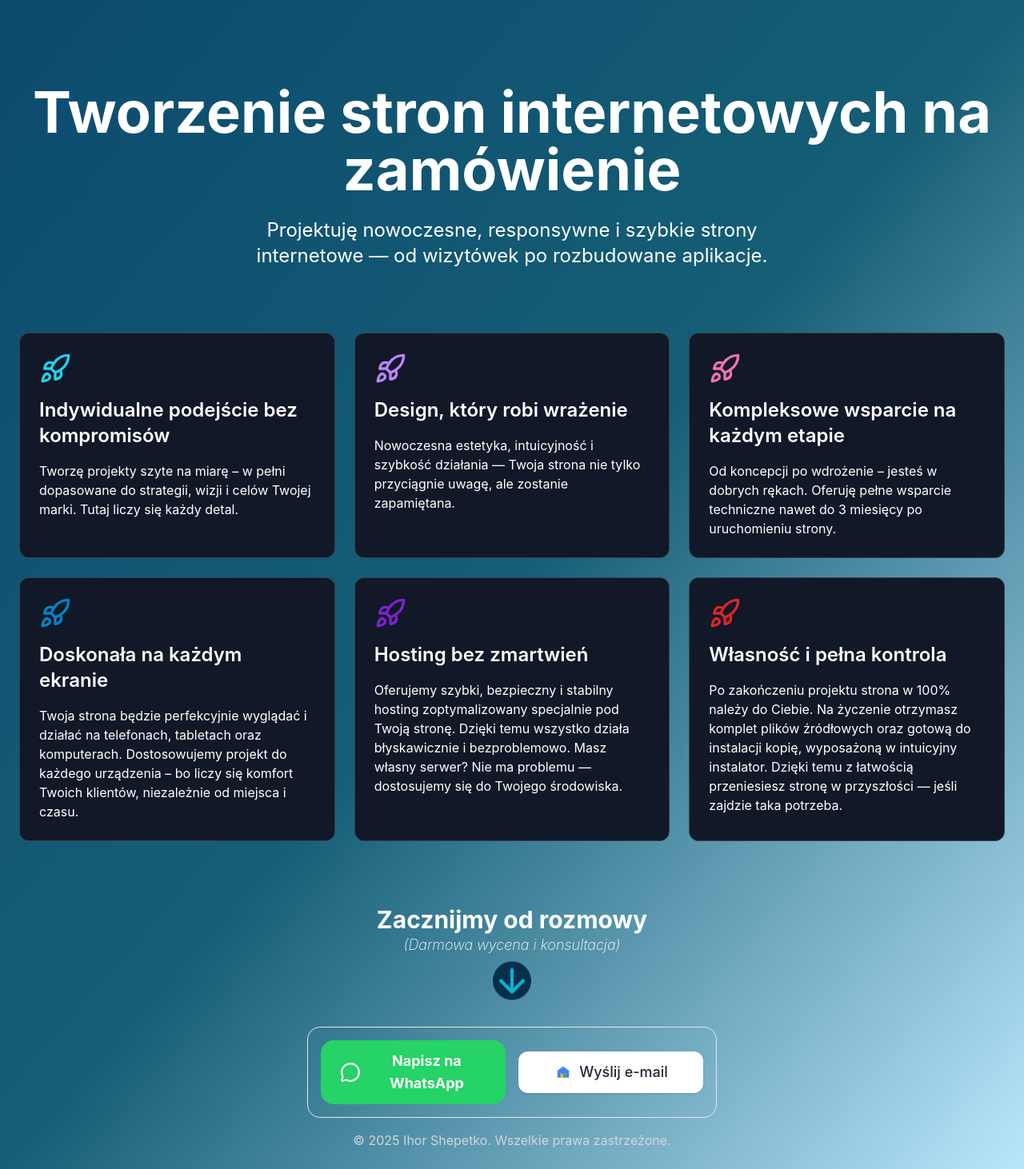
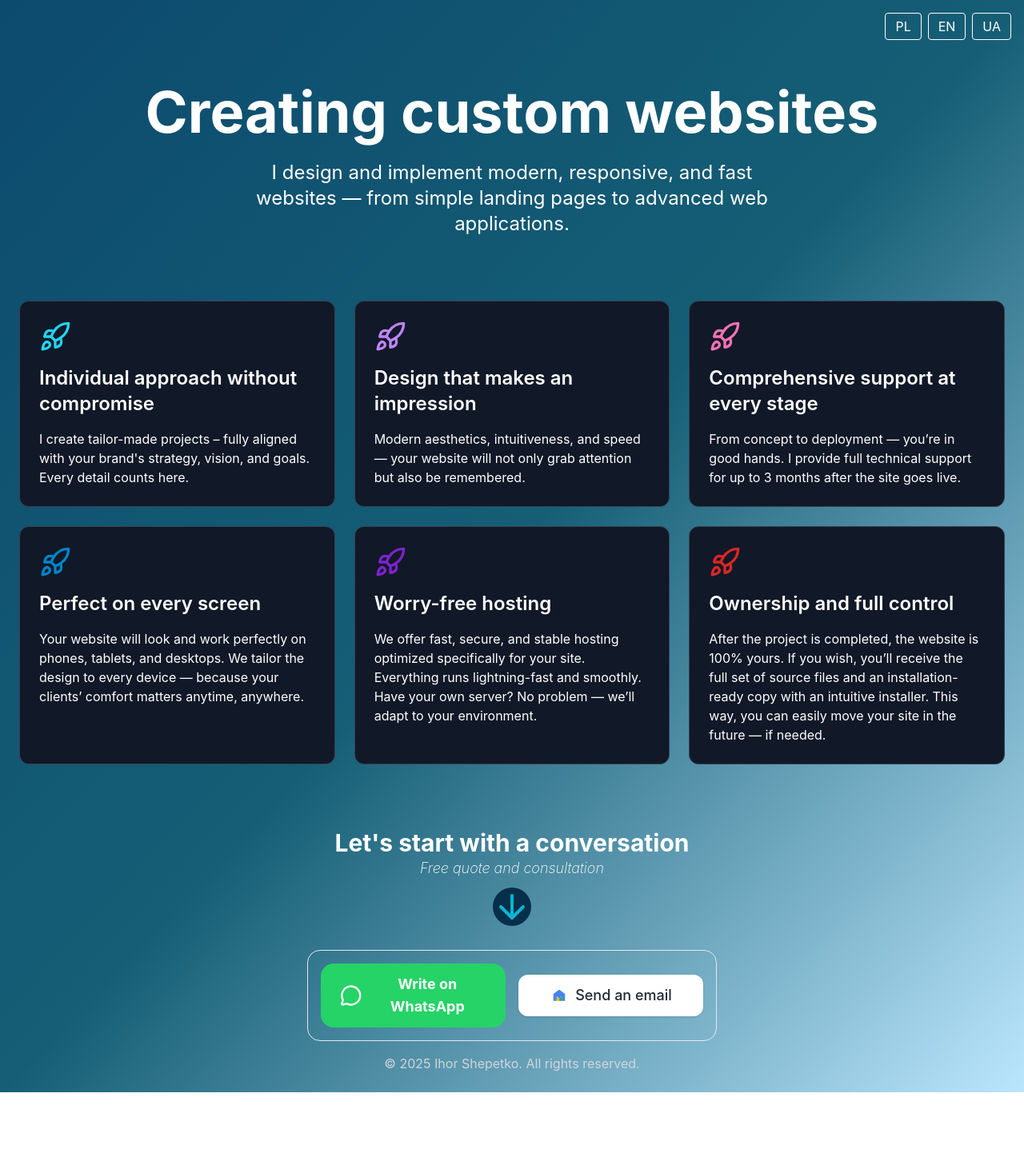
Before and after one commit to IgorSh2010/PromoSite, a React (Create React App) app: page / in a window 1280 px wide. Shown: the whole page at 80% size. After the commit the page ends 1366 px from the top, so only its background shows below. Built offline with nearby package versions, Linux system fonts and the light colour scheme.

Commit message:
Оновлено з vs code

```diff
--- a/package.json
+++ b/package.json
@@ -10,9 +10,12 @@
     "class-variance-authority": "^0.7.1",
     "clsx": "^2.1.1",
     "framer-motion": "^12.23.3",
+    "i18next": "^25.3.2",
+    "i18next-browser-languagedetector": "^8.2.0",
     "lucide-react": "^0.525.0",
     "react": "^19.1.0",
     "react-dom": "^19.1.0",
+    "react-i18next": "^15.6.0",
     "react-router-dom": "^7.6.3",
     "react-scripts": "^5.0.1",
     "tailwind-merge": "^3.3.1",
--- a/src/App.js
+++ b/src/App.js
@@ -1,4 +1,5 @@
 import { BrowserRouter as Router, Routes, Route } from 'react-router-dom';
+import "./i18n";
 import Home from './Pages/Home';
 
 const Layout = () => {
--- a/src/Pages/Home.jsx
+++ b/src/Pages/Home.jsx
@@ -1,5 +1,7 @@
 import { RocketIcon, MailIcon, ArrowDown, MessageCircle } from "lucide-react";
 import { motion } from "framer-motion";
+//import i18n from "../i18n";
+import { useTranslation } from "react-i18next";
 
 const container = {
   hidden: { opacity: 0 },
@@ -28,23 +30,27 @@ const buttonItem = {
   }),
 };
 
+
 export default function Home() {
+
+  const { t, i18n } = useTranslation();
+
   const firstCards = [
     {
-      title: "Indywidualne podejście bez kompromisów",
-      description: "Tworzę projekty szyte na miarę – w pełni dopasowane do strategii, wizji i celów Twojej marki. Tutaj liczy się każdy detal.",
+      title: t("card1title"),
+      description: t("card1desc"),
       color: "text-cyan-400",
       border: "hover:border-cyan-500",
     },
     {
-      title: "Design, który robi wrażenie",
-      description: "Nowoczesna estetyka, intuicyjność i szybkość działania — Twoja strona nie tylko przyciągnie uwagę, ale zostanie zapamiętana.",
+      title: t("card2title"),
+      description: t("card2desc"),
       color: "text-purple-400",
       border: "hover:border-purple-500",
     },
     {
-      title: "Kompleksowe wsparcie na każdym etapie",
-      description: "Od koncepcji po wdrożenie – jesteś w dobrych rękach. Oferuję pełne wsparcie techniczne nawet do 3 miesięcy po uruchomieniu strony.",
+      title: t("card3title"),
+      description: t("card3desc"),
       color: "text-pink-400",
       border: "hover:border-pink-500",
     },
@@ -52,20 +58,20 @@ export default function Home() {
 
   const secondCards = [
     {
-      title: "Doskonała na każdym ekranie",
-      description: "Twoja strona będzie perfekcyjnie wyglądać i działać na telefonach, tabletach oraz komputerach. Dostosowujemy projekt do każdego urządzenia – bo liczy się komfort Twoich klientów, niezależnie od miejsca i czasu.",
+      title: t("card4title"),
+      description: t("card4desc"),
       color: "text-sky-600",
       border: "hover:border-cyan-500",
     },
     {
-      title: "Hosting bez zmartwień",
-      description: "Oferujemy szybki, bezpieczny i stabilny hosting zoptymalizowany specjalnie pod Twoją stronę. Dzięki temu wszystko działa błyskawicznie i bezproblemowo. Masz własny serwer? Nie ma problemu — dostosujemy się do Twojego środowiska.",
+      title: t("card5title"),
+      description: t("card5desc"),
       color: "text-purple-700",
       border: "hover:border-purple-500",
     },
     {
-      title: "Własność i pełna kontrola",
-      description: "Po zakończeniu projektu strona w 100% należy do Ciebie. Na życzenie otrzymasz komplet plików źródłowych oraz gotową do instalacji kopię, wyposażoną w intuicyjny instalator. Dzięki temu z łatwością przeniesiesz stronę w przyszłości — jeśli zajdzie taka potrzeba.",
+      title: t("card6title"),
+      description: t("card6desc"),
       color: "text-red-600",
       border: "hover:border-red-500",
     },
@@ -73,6 +79,11 @@ export default function Home() {
 
   return (
     <div className="min-h-screen bg-gradient-to-br from-sky-900 via-cyan-800 to-sky-200 text-white p-6">
+      <div className="absolute top-4 right-4 z-50 flex gap-2">
+        <button onClick={() => i18n.changeLanguage("pl")} className="px-3 py-1 border border-white rounded hover:bg-white hover:text-black transition">PL</button>
+        <button onClick={() => i18n.changeLanguage("en")} className="px-3 py-1 border border-white rounded hover:bg-white hover:text-black transition">EN</button>
+        <button onClick={() => i18n.changeLanguage("ua")} className="px-3 py-1 border border-white rounded hover:bg-white hover:text-black transition">UA</button>
+      </div>
       {/* Header */}
       <motion.header
         className="flex flex-col items-center justify-center text-center py-20"
@@ -81,10 +92,10 @@ export default function Home() {
         animate="show"
       >
         <motion.h1 className="text-5xl md:text-7xl font-bold mb-6" variants={item}>
-          Tworzenie stron internetowych na zamówienie
+          {t("headertitle")}
         </motion.h1>
         <motion.p className="text-xl md:text-2xl max-w-2xl" variants={item}>
-          Projektuję nowoczesne, responsywne i szybkie strony internetowe — od wizytówek po rozbudowane aplikacje.
+          {t("headersubtitle")}
         </motion.p>
       </motion.header>
 
@@ -116,10 +127,10 @@ export default function Home() {
         animate="show"
       >
         <motion.div className="text-3xl font-bold" variants={item}>
-          Zacznijmy od rozmowy
+          {t("footertitle")}
         </motion.div>
         <motion.div className="text-lg italic font-extralight mb-4" variants={item}>
-          (Darmowa wycena i konsultacja)
+          {t("footersubtitle")}
         </motion.div>
         <div className="flex justify-center mb-6">
           <motion.div className="relative w-12 h-12 bg-sky-950 animate-bounce rounded-full" variants={item}>
@@ -141,7 +152,7 @@ export default function Home() {
             rel="noopener noreferrer"
             className="w-full max-w-full flex items-center justify-center bg-[#25d366] hover:bg-gray-600 text-white hover:text-green-500 px-6 py-3 rounded-2xl text-lg font-bold transition-all"
           >
-            <MessageCircle className="mr-2 w-8 h-8" /> Napisz na WhatsApp
+            <MessageCircle className="mr-2 w-8 h-8" /> {t("buttonwhatsapp")}
           </motion.a>
 
           {/* Gmail */}
@@ -167,11 +178,11 @@ export default function Home() {
               <path fill="#FBBC05" d="M24 31.3l-6.3-4.8v11.2H24v-6.4z" />
               <path fill="#34A853" d="M24 31.3l6.3-4.8v11.2H24v-6.4z" />
             </svg>
-            Wyślij e-mail
+            {t("buttonemail")}
           </motion.a>
         </motion.div>
         <motion.p className="mt-4 text-gray-300" variants={item}>
-          &copy; {new Date().getFullYear()} Ihor Shepetko. Wszelkie prawa zastrzeżone.
+          &copy; {new Date().getFullYear()} Ihor Shepetko. {t("policies")}
         </motion.p>
       </motion.footer>
     </div>
--- /dev/null
+++ b/src/i18n.js
@@ -0,0 +1,22 @@
+import i18n from "i18next";
+import { initReactI18next } from "react-i18next";
+import LanguageDetector from "i18next-browser-languagedetector";
+
+import translationEN from "./locales/en/translation.json";
+import translationUA from "./locales/ua/translation.json";
+import translationPL from "./locales/pl/translation.json";
+
+i18n
+  .use(LanguageDetector)
+  .use(initReactI18next)
+  .init({
+    resources: {
+      en: { translation: translationEN },
+      ua: { translation: translationUA },
+      pl: { translation: translationPL },
+    },
+    fallbackLng: "pl",
+    interpolation: { escapeValue: false },
+  });
+
+export default i18n;
--- /dev/null
+++ b/src/locales/en/translation.json
@@ -0,0 +1,21 @@
+{
+  "headertitle": "Creating custom websites",
+  "headersubtitle": "I design and implement modern, responsive, and fast websites — from simple landing pages to advanced web applications.",
+  "card1title": "Individual approach without compromise",
+  "card1desc": "I create tailor-made projects – fully aligned with your brand's strategy, vision, and goals. Every detail counts here.",
+  "card2title": "Design that makes an impression",
+  "card2desc": "Modern aesthetics, intuitiveness, and speed — your website will not only grab attention but also be remembered.",
+  "card3title": "Comprehensive support at every stage",
+  "card3desc": "From concept to deployment — you’re in good hands. I provide full technical support for up to 3 months after the site goes live.",
+  "card4title": "Perfect on every screen",
+  "card4desc": "Your website will look and work perfectly on phones, tablets, and desktops. We tailor the design to every device — because your clients’ comfort matters anytime, anywhere.",
+  "card5title": "Worry-free hosting",
+  "card5desc": "We offer fast, secure, and stable hosting optimized specifically for your site. Everything runs lightning-fast and smoothly. Have your own server? No problem — we’ll adapt to your environment.",
+  "card6title": "Ownership and full control",
+  "card6desc": "After the project is completed, the website is 100% yours. If you wish, you’ll receive the full set of source files and an installation-ready copy with an intuitive installer. This way, you can easily move your site in the future — if needed.",
+  "footertitle": "Let's start with a conversation",
+  "footersubtitle": "Free quote and consultation",
+  "buttonwhatsapp": "Write on WhatsApp",
+  "buttonemail": "Send an email",
+  "policies": "All rights reserved."
+}
--- /dev/null
+++ b/src/locales/pl/translation.json
@@ -0,0 +1,21 @@
+{
+  "headertitle": "Tworzenie stron internetowych na zamówienie",
+  "headersubtitle": "Projektuję i wdrażam nowoczesne, responsywne i szybkie strony internetowe — od wizytówek po rozbudowane aplikacje.",
+  "card1title": "Indywidualne podejście bez kompromisów",
+  "card1desc": "Tworzę projekty szyte na miarę – w pełni dopasowane do strategii, wizji i celów Twojej marki. Tutaj liczy się każdy detal.",
+  "card2title": "Design, który robi wrażenie",
+  "card2desc": "Nowoczesna estetyka, intuicyjność i szybkość działania — Twoja strona nie tylko przyciągnie uwagę, ale zostanie zapamiętana.",
+  "card3title": "Kompleksowe wsparcie na każdym etapie",
+  "card3desc": "Od koncepcji po wdrożenie – jesteś w dobrych rękach. Oferuję pełne wsparcie techniczne nawet do 3 miesięcy po uruchomieniu strony.",
+  "card4title": "Doskonała na każdym ekranie",
+  "card4desc": "Twoja strona będzie perfekcyjnie wyglądać i działać na telefonach, tabletach oraz komputerach. Dostosowujemy projekt do każdego urządzenia – bo liczy się komfort Twoich klientów, niezależnie od miejsca i czasu.",
+  "card5title": "Hosting bez zmartwień",
+  "card5desc": "Oferujemy szybki, bezpieczny i stabilny hosting zoptymalizowany specjalnie pod Twoją stronę. Dzięki temu wszystko działa błyskawicznie i bezproblemowo. Masz własny serwer? Nie ma problemu — dostosujemy się do Twojego środowiska.",
+  "card6title": "Własność i pełna kontrola",
+  "card6desc": "Po zakończeniu projektu strona w 100% należy do Ciebie. Na życzenie otrzymasz komplet plików źródłowych oraz gotową do instalacji kopię, wyposażoną w intuicyjny instalator. Dzięki temu z łatwością przeniesiesz stronę w przyszłości — jeśli zajdzie taka potrzeba.",
+  "footertitle": "Zacznijmy od rozmowy",
+  "footersubtitle": "(Darmowa wycena i konsultacja)",
+  "buttonwhatsapp": "Napisz na WhatsApp",
+  "buttonemail": "Wyślij e-mail",
+  "policies": "Wszelkie prawa zastrzeżone."
+}
--- /dev/null
+++ b/src/locales/ua/translation.json
@@ -0,0 +1,21 @@
+{
+  "headertitle": "Створення веб-сайтів на замовлення",
+  "headersubtitle": "Проєктую та впроваджую сучасні, адаптивні й швидкі вебсайти — від простих візиток до складних вебдодатків.",
+  "card1title": "Індивідуальний підхід без компромісів",
+  "card1desc": "Створюю проєкти на замовлення — повністю адаптовані до стратегії, бачення та цілей вашого бренду. Тут важлива кожна деталь.",
+  "card2title": "Дизайн, що вражає",
+  "card2desc": "Сучасна естетика, інтуїтивність та швидкодія — ваш сайт не лише приверне увагу, а й залишиться в пам’яті.",
+  "card3title": "Комплексна підтримка на всіх етапах",
+  "card3desc": "Від концепції до впровадження — ви в надійних руках. Пропоную повну технічну підтримку навіть до 3 місяців після запуску сайту.",
+  "card4title": "Ідеально на будь-якому екрані",
+  "card4desc": "Ваш сайт ідеально виглядатиме та працюватиме на телефонах, планшетах і комп’ютерах. Ми адаптуємо дизайн до кожного пристрою — адже важливий комфорт ваших клієнтів у будь-який час і в будь-якому місці.",
+  "card5title": "Хостинг без турбот",
+  "card5desc": "Ми пропонуємо швидкий, безпечний і стабільний хостинг, оптимізований саме під ваш сайт. Все працює миттєво та без збоїв. Маєте власний сервер? Без проблем — ми адаптуємося до вашого середовища.",
+  "card6title": "Власність і повний контроль",
+  "card6desc": "Після завершення проєкту сайт на 100% належатиме вам. За потреби ви отримаєте повний комплект вихідних файлів і готову до встановлення копію з інтуїтивним інсталятором. Це дозволить легко перенести сайт у майбутньому, якщо виникне така потреба.",
+  "footertitle": "Почнімо з розмови",
+  "footersubtitle": "Безкоштовна оцінка та консультація",
+  "buttonwhatsapp": "Написати на WhatsApp",
+  "buttonemail": "Написати e-mail",
+  "policies": "Всі права захищено."
+}
```
Also changed, not shown: 1 other file (tests, documents, lock files or other folders).
